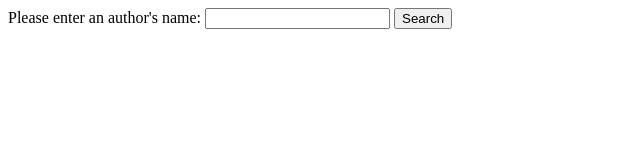
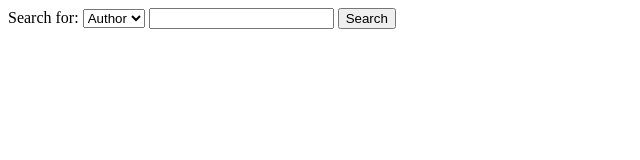
Before and after one commit to loganhansel/phase-1-project, a plain HTML site: page index.html in a window 1280 px wide. Shown: the whole page, without its empty margins (0-640 px from the left). Drawn offline with Linux system fonts and the light colour scheme.

Commit message:
added a dropmenu next to the search bar to toggle between searching for books or authors. going to begin the functionality of it now.

```diff
--- a/index.html
+++ b/index.html
@@ -7,7 +7,11 @@
     </head>
     <body>
         <form action="" method="get" id="search-form">
-            <label for="name">Please enter an author's name: </label>
+            <label for="name">Search for: </label>
+            <select name="select-type" id="select-type">
+                <option value="author">Author</option>
+                <option value="book">Book</option>
+            </select>
             <input type="text" name="name" id="name">
             <input type="submit" value="Search">
         </form>
```
